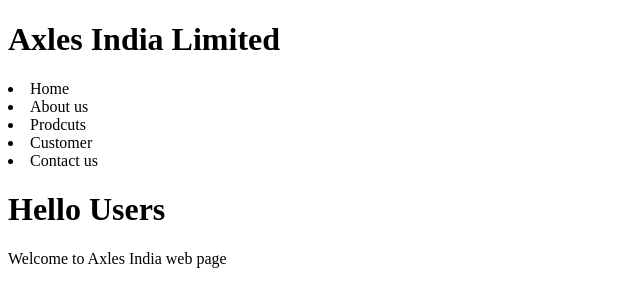
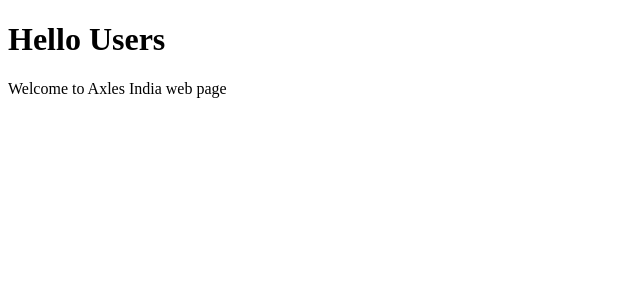
Before and after one commit to gurunathanb-rgb/js-reactproject-1, a React (Vite) app: page / in a window 1280 px wide. Shown: the top 306 px of the page, without its empty margins (0-640 px from the left). Built offline with nearby package versions, Linux system fonts and the light colour scheme.

Commit message:
using class single javascript component

```diff
--- a/src/App.jsx
+++ b/src/App.jsx
@@ -1,15 +1,16 @@
-import Header from "./Component/Header"
+import React from "react"
 
 
-function App()
+class App extends React.Component
 {
+  render() {
   return (
   <>
-  <Header/>
   <h1>Hello Users</h1>
   <p>Welcome to Axles India  web page</p>
   </>
   )
 }
+}
 
 export default App
--- a/src/Component/Header.jsx
+++ /dev/null
@@ -1,15 +0,0 @@
-function Header()
-{
-  return(
-    <>
-    <h1> Axles India Limited</h1>
-    <nav>
-    <li>Home</li>
-    <li>About us</li>
-    <li>Prodcuts</li>
-    <li>Customer</li>
-    <li>Contact us</li>
-    </nav>
-    </>
-  )
-}export default Header;
```
